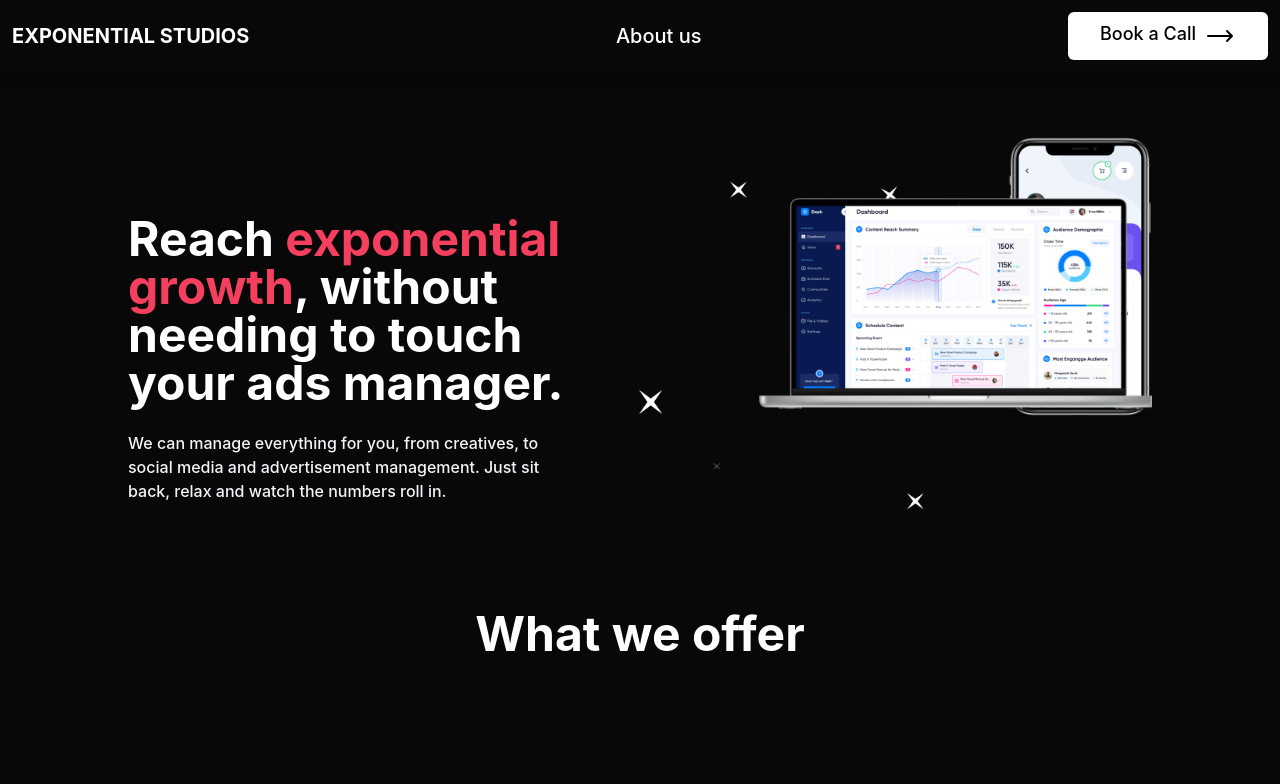
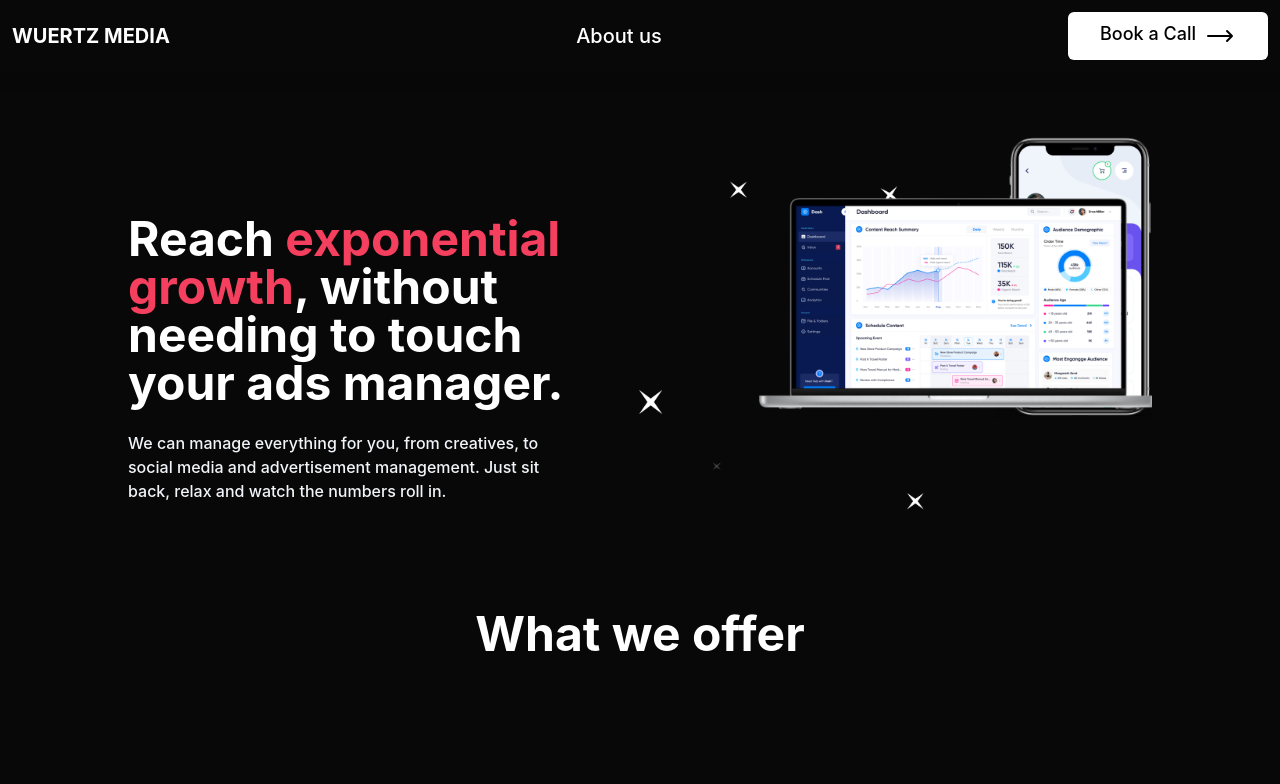
Before and after one commit to augustwoc/Wuertz-Media, a Next.js app: page / in a window 1280 px wide. Shown: the top 784 px of the page. Built offline with nearby package versions, Linux system fonts and the light colour scheme.

Commit message:
Update Navbar.tsx

```diff
--- a/components/Navbar.tsx
+++ b/components/Navbar.tsx
@@ -5,7 +5,7 @@ const Navbar = () => {
     <div className="flex justify-between items-center w-full fixed z-[1] top-0 shadow-lg p-3">
       <Link href="/">
         <h1 className="font-bold sm:text-xl text-sm cursor-pointer">
-          EXPONENTIAL STUDIOS
+          WUERTZ MEDIA
         </h1>
       </Link>
       <Link href="/about-us">
@@ -13,7 +13,7 @@ const Navbar = () => {
           About us
         </p>
       </Link>
-      <a href="https://calendly.com/exponentialstudios/initial-call">
+      <a href="https://calendly.com/wuertzmedia/60-minute-meeting?back=1&month=2022-11">
         <div className="sm:text-lg text-md bg-white pr-8 pl-8 pt-2 pb-2 rounded-md text-black font-medium flex items-cente hover:bg-slate-100 transition">
           <p>Book a Call</p>
           <div className="ml-2">
```
